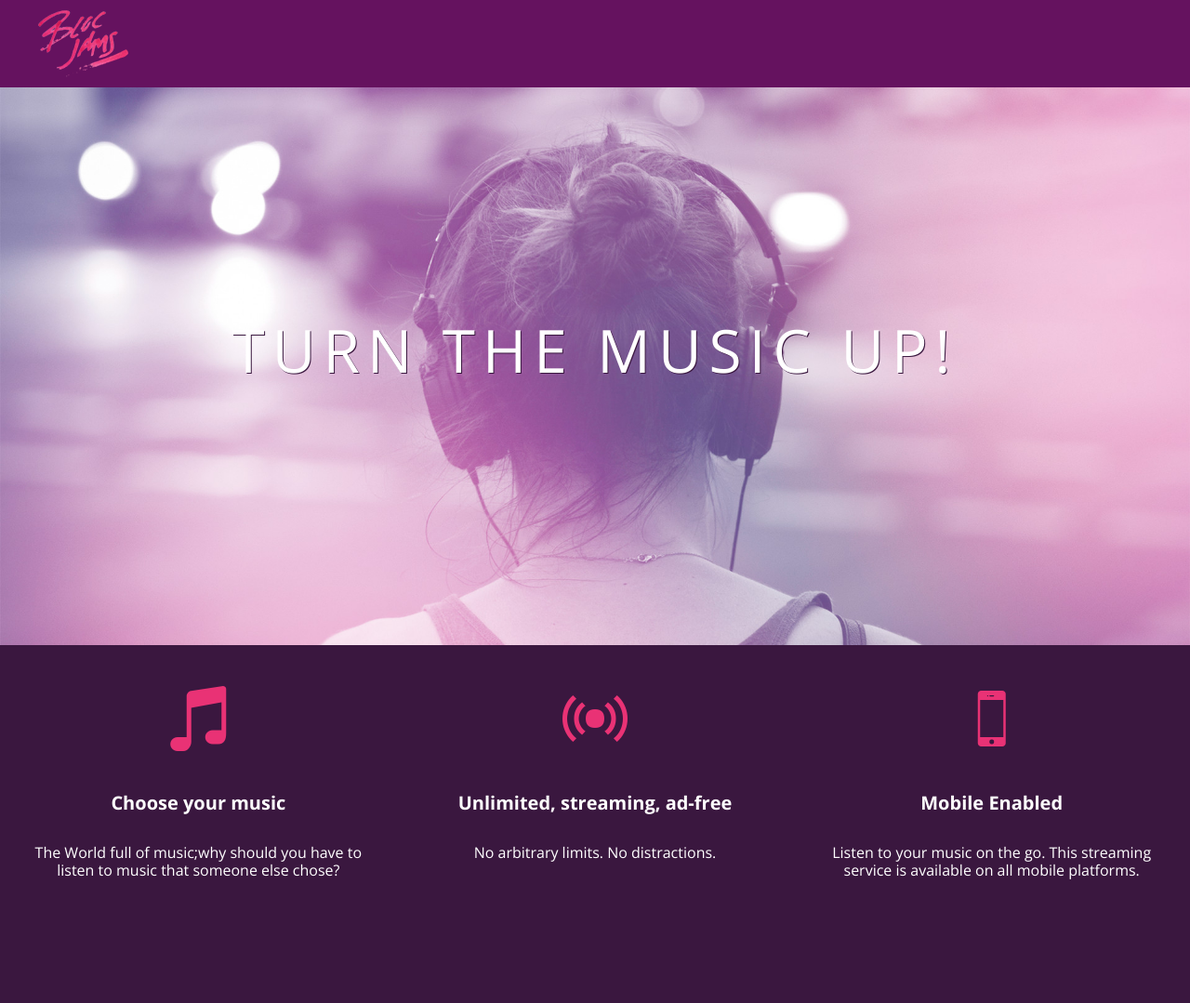
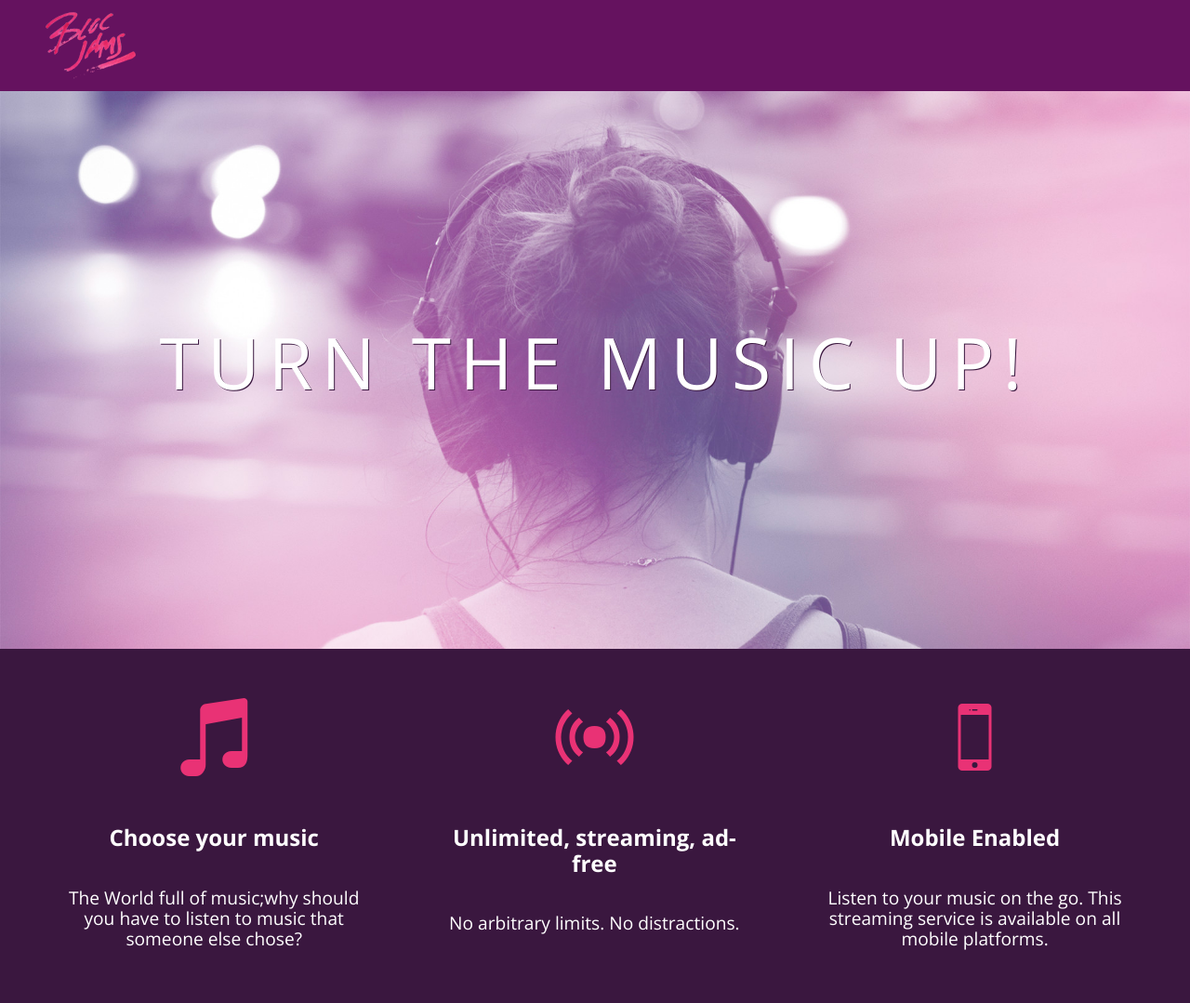
Before and after one commit to Bennet11/bloc-jams, a plain HTML site: page index.html in a window 1280 px wide. Shown: the whole page at 93% size. Before the commit the page ends 993 px from the top, so only its background shows below. Drawn offline with nearby package versions, Linux system fonts and the light colour scheme.

Commit message:
checkpoint 8 complete

```diff
--- a/index.html
+++ b/index.html
@@ -2,10 +2,12 @@
 <html>
     <head>
         <title> Bloc Jams </title>
+        <meta name="viewport" content="width=device-width, initial-scale=1">
         <link rel="stylesheet" type="text/css" href="http://fonts.googleapis.com/css?family=Open+Sans:400,800,600,700,300">
         <link rel="stylesheet" type="text/css" href="http://code.ionicframework.com/ionicons/2.0.1/css/ionicons.min.css">
         <link rel="stylesheet" type="text/css" href="styles/normalize.css">
         <link rel="stylesheet" type="text/css" href="styles/main.css">
+        <link rel="stylesheet" type="text/css" href="styles/landing.css">
     </head>
     <body class="landing">
         <nav class="navbar"><!--nav bar -->
@@ -14,20 +16,20 @@
         <section class="hero-content"><!--hero content -->
             <h1 class="hero-title">Turn the music up!</h1>
         </section>
-        <section class="selling-points">
-            <div class="point">
+        <section class="selling-points container">
+            <div class="point column third">
                 <span class="ion-music-note"></span>
                 <h5 class="point-title">Choose your music</h5>
                 <p class="point-description">The World full of music;why should you have to listen to music that someone else chose?</p>
             </div>
 
-            <div class="point">
+            <div class="point column third">
                 <span class="ion-radio-waves"></span>
                 <h5 class="point-title">Unlimited, streaming, ad-free</h5>
                 <p class="point-description">No arbitrary limits. No distractions.</p>
             </div>
 
-            <div class="point">
+            <div class="point column third">
                 <span class="ion-iphone"></span>
                 <h5 class="point-title">Mobile Enabled</h5>
                 <p class="point-description">Listen to your music on the go. This streaming service is available on all mobile platforms.</p>
--- /dev/null
+++ b/styles/landing.css
@@ -0,0 +1,50 @@
+body.landing {
+    background-color: rgb(58,23,63);
+}
+
+.hero-content {
+    position: relative;
+    min-height: 600px;
+    background-image: url(../assets/images/bloc_jams_bg.jpg);
+    background-repeat: no-repeat;
+    background-position: center center;
+    background-size: cover;
+}
+
+.hero-content .hero-title {
+    position: absolute;
+    top: 40%;
+    -webkit-transform: translateY(-50%);
+    -moz-transform: translateY(-50%);
+    -ms-transform: translateY(-50%);
+    transform: translateY(-50%);
+    width: 100%;
+    text-align: center;
+    font-size: 4rem;
+    font-weight: 300;
+    text-transform: uppercase;
+    letter-spacing: 0.5rem;
+    text-shadow: 1px 1px 0px rgb(58, 23, 63);
+}
+
+.selling-points {
+    position: relative;
+}
+
+.point {
+    display: table-cell;
+    position: relative;
+    padding: 2rem;
+    text-align: center;
+}
+
+.point .point-title {
+    font-size: 1.25rem;
+}
+
+.ion-music-note,
+.ion-radio-waves,
+.ion-iphone {
+    color: rgb(233,50,117);
+    font-size: 5rem;
+}
--- a/styles/main.css
+++ b/styles/main.css
@@ -1,3 +1,9 @@
+*, *::before, *::after {
+    -moz-box-sizing: border-box;
+    -webkit-box-sizing: border-box;
+    box-sizing: border-box;
+}
+
 html {
     height: 100%;
     font-size: 100%;
@@ -7,10 +13,6 @@ body {
     font-family: 'Open Sans';
     color: white;
     min-height: 100%;
-}
-
-body.landing {
-    background-color: rgb(58, 23, 63);
 }
 
 .navbar {
@@ -23,55 +25,28 @@ body.landing {
     left: 2rem;
 }
 
-.hero-content {
-    position: relative;
-    min-height: 600px;
-    background-image: url(../assets/images/bloc_jams_bg.jpg);
-    background-repeat: no-repeat;
-    background-position: center center;
-    background-size: cover;
+@media (min-width: 640px) {
+    html { font-size: 112%; }
+
+    .container {
+        margin: 0 auto;
+        max-width: 64rem;
+    }
+
+    .column {
+        float: left;
+        padding-left: 1rem;
+        padding-right: 1rem;
+    }
+
+    .column.full { width: 100%; }
+    .column.two-thirds { width: 66.7%; }
+    .column.half { width: 50%; }
+    .column.third { width: 33.3%; }
+    .column.fourth { width: 25%; }
+    .column.flow-opposite { float: right; }
 }
 
-.hero-content .hero-title {
-    position: absolute;
-    top: 40%;
-    -webkit-transform: translateY(-50%);
-    -moz-transform: translateY(-50%);
-    -ms-transform: translateY(-50%);
-    transform: translateY(-50%);
-    width: 100%;
-    text-align: center;
-    font-size: 4rem;
-    font-weight: 300;
-    text-transform: uppercase;
-    letter-spacing: 0.5rem;
-    text-shadow: 1px 1px 0px rgb(58, 23, 63);
+@media (min-width: 1024px) {
+    html { font-size: 120%; }
 }
-
-.selling-points {
-    position: relative;
-    display: table;
-    width: 100%;
-    -webkit-box-sizing: border-box;
-    -moz-box-sizing: border-box;
-    box-sizing: border-box;
-}
-
-.point {
-    display: table-cell;
-    position: relative;
-    width: 33.3%;
-    padding: 2rem;
-    text-align: center;
-}
-
-.point .point-title {
-    font-size: 1.25rem;
-}
-
-.ion-music-note,
-.ion-radio-waves,
-.ion-iphone {
-    color: rgb(233,50,117);
-    font-size: 5rem;
-}
```
Also changed, not shown: 1 other file.
